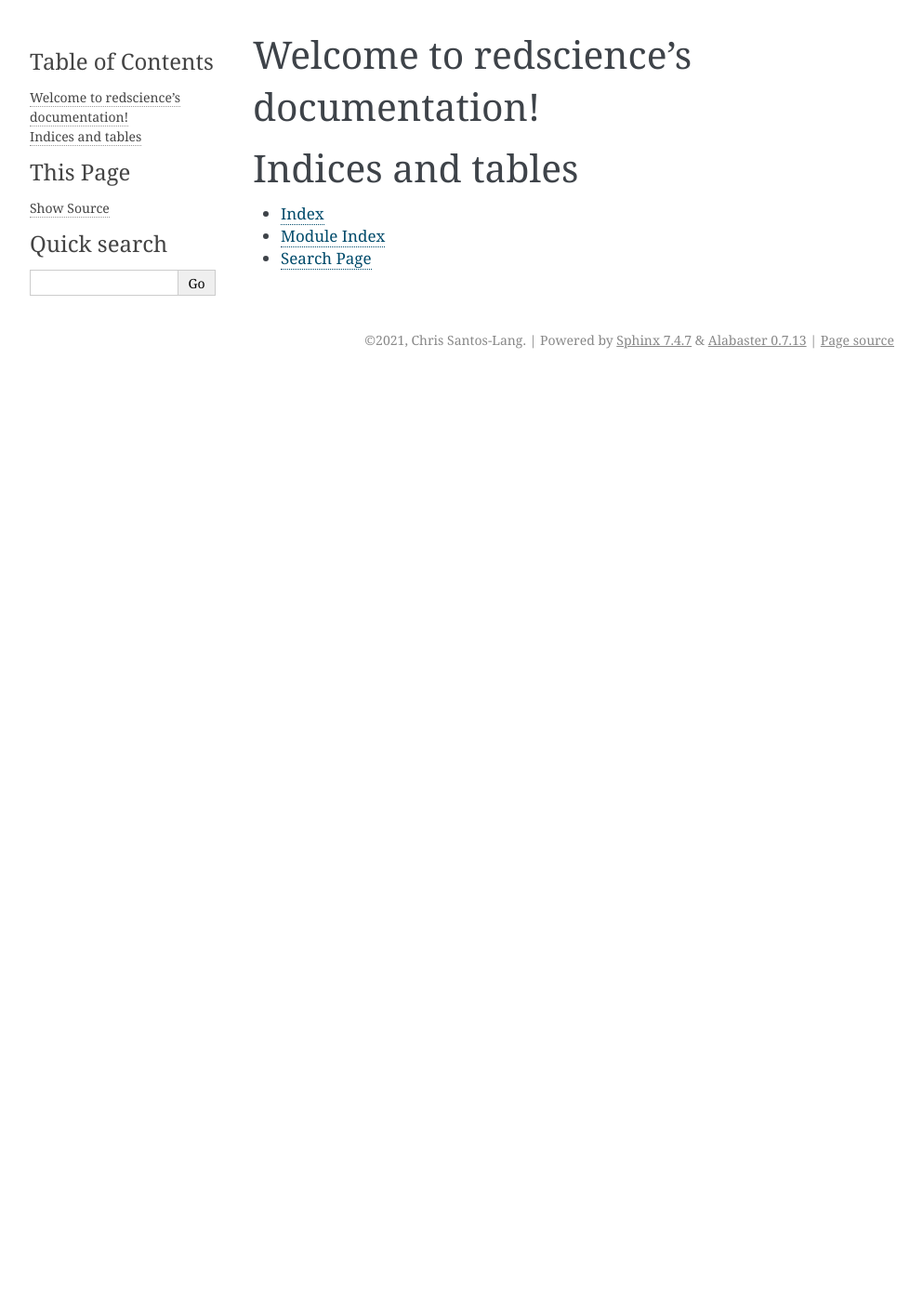
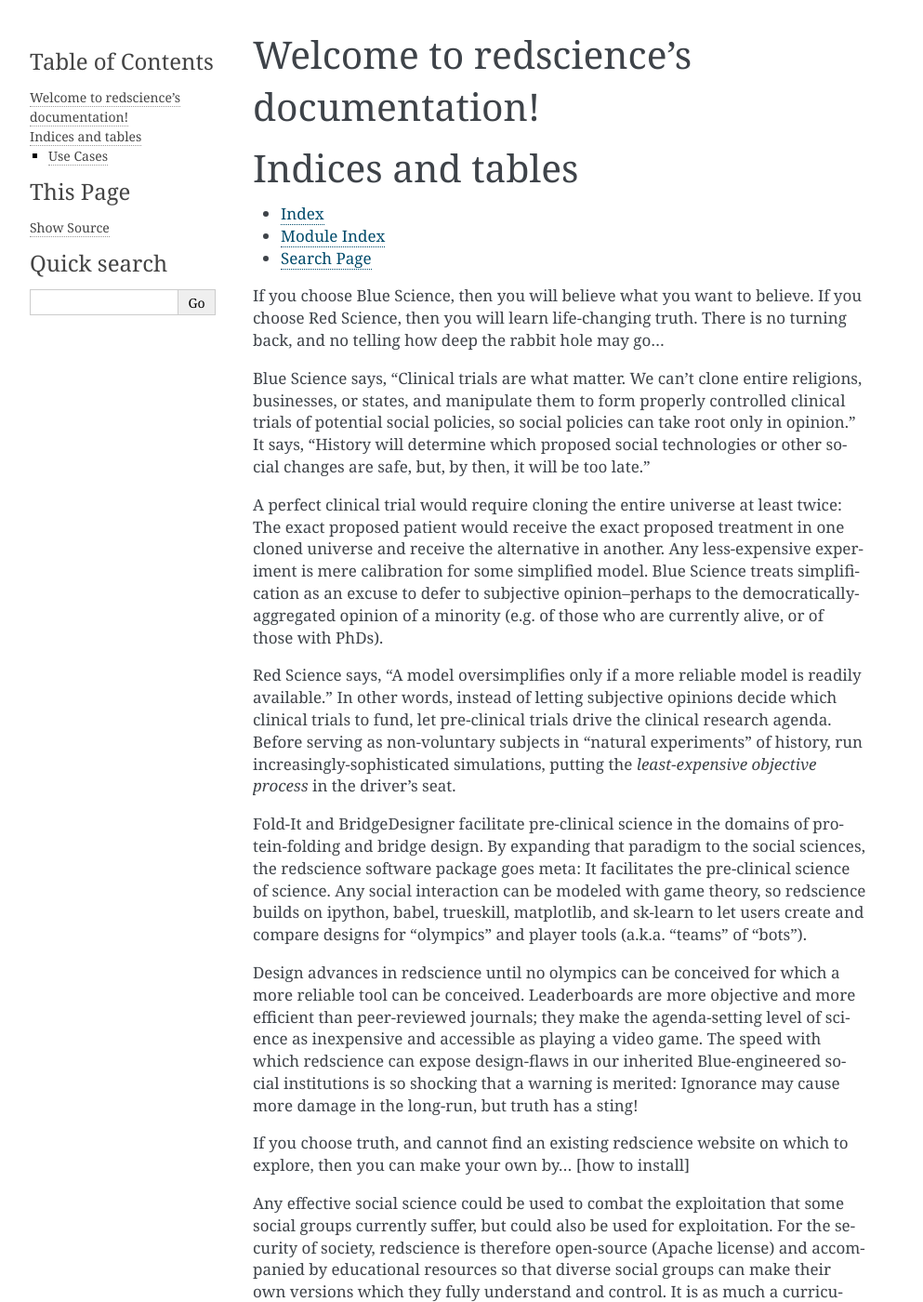
Before and after one commit to ChrisSantosLang/redscience, a Sphinx documentation site: the page built from docs/source/index.rst, in a window 1280 px wide and 1400 px high. Shown: the whole window at 93% size, without its empty margins (148-1141 px from the left). Built offline with Sphinx 7.4.7, drawn with Linux system fonts in a browser that asks for light colours; some of the changed text lies outside the part shown.

Commit message:
Modified index.rst

```diff
--- a/docs/source/index.rst
+++ b/docs/source/index.rst
@@ -18,3 +13,38 @@
 * :ref:`genindex`
 * :ref:`modindex`
 * :ref:`search`
+
+If you choose Blue Science, then you will believe what you want to believe. If you choose Red Science, then you will learn life-changing truth. There is no turning back, and no telling how deep the rabbit hole may go…
+
+Blue Science says, “Clinical trials are what matter. We can’t clone entire religions, businesses, or states, and manipulate them to form properly controlled clinical trials of potential social policies, so social policies can take root only in opinion.” It says, “History will determine which proposed social technologies or other social changes are safe, but, by then, it will be too late.”
+
+A perfect clinical trial would require cloning the entire universe at least twice: The exact proposed patient would receive the exact proposed treatment in one cloned universe and receive the alternative in another. Any less-expensive experiment is mere calibration for some simplified model. Blue Science treats simplification as an excuse to defer to subjective opinion--perhaps to the democratically-aggregated opinion of a minority (e.g. of those who are currently alive, or of those with PhDs).
+
+Red Science says, “A model oversimplifies only if a more reliable model is readily available.” In other words, instead of letting subjective opinions decide which clinical trials to fund, let pre-clinical trials drive the clinical research agenda. Before serving as non-voluntary subjects in “natural experiments” of history, run increasingly-sophisticated simulations, putting the *least-expensive objective process* in the driver’s seat.
+
+Fold-It and BridgeDesigner facilitate pre-clinical science in the domains of protein-folding and bridge design. By expanding that paradigm to the social sciences, the redscience software package goes meta: It facilitates the pre-clinical science of science. Any social interaction can be modeled with game theory, so redscience builds on ipython, babel, trueskill, matplotlib, and sk-learn to let users create and compare designs for “olympics” and player tools (a.k.a. “teams” of “bots”).
+
+Design advances in redscience until no olympics can be conceived for which a more reliable tool can be conceived. Leaderboards are more objective and more efficient than peer-reviewed journals; they make the agenda-setting level of science as inexpensive and accessible as playing a video game. The speed with which redscience can expose design-flaws in our inherited Blue-engineered social institutions is so shocking that a warning is merited: Ignorance may cause more damage in the long-run, but truth has a sting!
+
+If you choose truth, and cannot find an existing redscience website on which to explore, then you can make your own by… [how to install]
+
+Any effective social science could be used to combat the exploitation that some social groups currently suffer, but could also be used for exploitation. For the security of society, redscience is therefore open-source (Apache license) and accompanied by educational resources so that diverse social groups can make their own versions which they fully understand and control. It is as much a curriculum about coding as it is code. Report bugs/ideas here, contribute code here, contribute as an educator here.
+
+Use Cases
+--------
+
+#. Benchmark social designs (e.g. for an AI, or team of humans to make policies or trade stocks). Rather than serve as pawns in battles for power, establish authority via simulations. You can benchmark different team-sizes, personality ratios, curriculum ratios, and collaboration techniques (e.g. elitism vs pure democracy) on specific olympic events or compare adaptability by benchmarking on diverse combinations of events never encountered before.* For example,
+
+   * Identify the most comprehensive olympics via the comparison page, identify the top team for that olympics via its leaderboard, and identify an essential member of that team using its Members tab.
+   * Clone the team to create a new contender, and slightly modify one dimensions of the personality of the cloned essential member (e.g. make the clone less extreme)
+   * Copy the parent’s training schedule to the clone and execute the training
+   * Run an olympic tournament which includes both the current champion and its modified clone. Does the modified clone outperform its parent, or does the parent turn the extreme personality of that team-member into a strength?
+
+   Note that the most comprehensive olympics will include cooperative games (like the Public Goods game), alliance games (like Risk), deception games (like Hide and Seek), and probabilistic games (like Poker), as well as traditionally competitive games (like Chess), so this approach to hedges against the potential for any real-world game (e.g. stock trading) to shift in any of these directions.
+
+#. Find the skills of the future. We create more comprehensive olympics by adding events that make different demands on players. For example:
+Identify the most comprehensive olympics via the comparison page
+Use the comparison page to identify an event that makes unique demands, then fine-tune tools for that specific event (see #1 above).
+Contrast the best tools for that event to the best tools for other events to understand which tools’ biases are particularly advantageous for that event.
+Clone the event and tweak its design to make one of those biases even more advantageous.
+Use the comparison page to confirm that the new event is even more unique, and that a new Olympics including that event is now the most comprehensive.
```
Also changed, not shown: other parts of docs/source/index.rst (+0 -5 lines).
